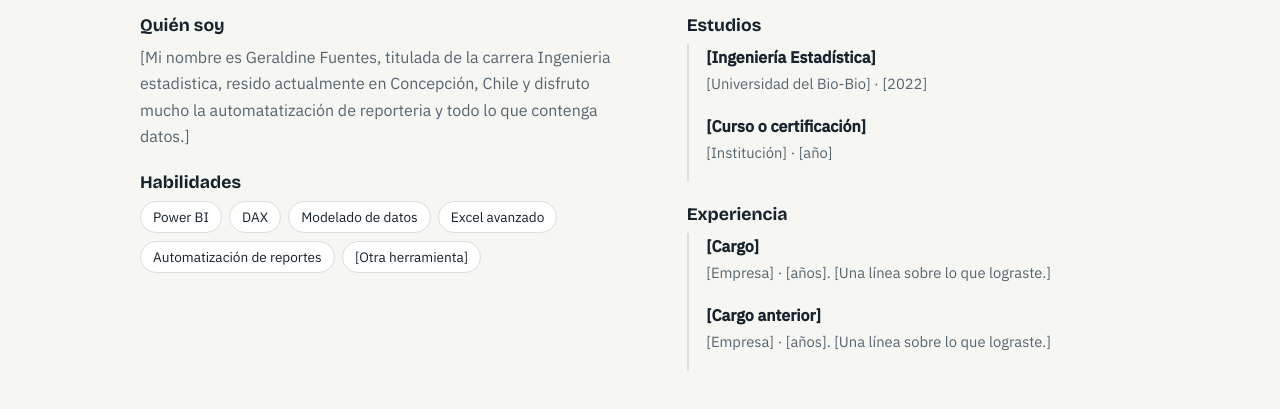
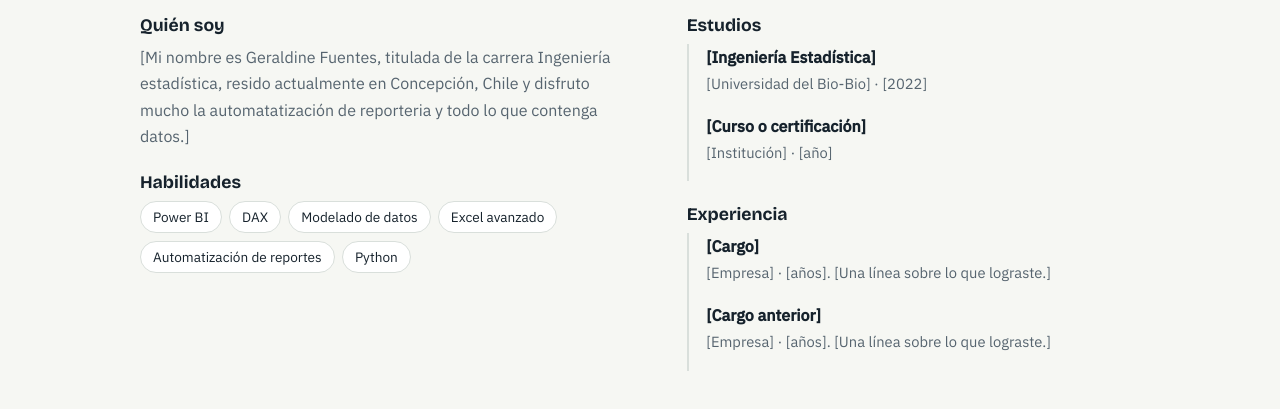
Before and after one commit to Geraldine810/portafolio-GeraldineFuentes, a plain HTML site: page index.html in a window 1280 px wide. Shown: the part 617-1026 px from the top of the page. Drawn offline with nearby package versions, Linux system fonts and the light colour scheme.

Commit message:
Update personal information and skills in index.html
Corrected spelling and added Python to skills list.

```diff
--- a/index.html
+++ b/index.html
@@ -102,9 +102,9 @@ footer h2{font-size:1.5rem;color:var(--ink);margin-bottom:.6rem}
 <div class="about">
 <div>
 <h3>Quién soy</h3>
-<p>[Mi nombre es Geraldine Fuentes, titulada de la carrera Ingenieria estadistica, resido actualmente en Concepción, Chile y disfruto mucho la automatatización de reporteria y todo lo que contenga datos.]</p>
+<p>[Mi nombre es Geraldine Fuentes, titulada de la carrera Ingeniería estadística, resido actualmente en Concepción, Chile y disfruto mucho la automatatización de reporteria y todo lo que contenga datos.]</p>
 <h3>Habilidades</h3>
-<ul class="tags"><li>Power BI</li><li>DAX</li><li>Modelado de datos</li><li>Excel avanzado</li><li>Automatización de reportes</li><li>[Otra herramienta]</li></ul>
+<ul class="tags"><li>Power BI</li><li>DAX</li><li>Modelado de datos</li><li>Excel avanzado</li><li>Automatización de reportes</li><li>Python</li></ul>
 </div>
 <div>
 <h3>Estudios</h3>
```
